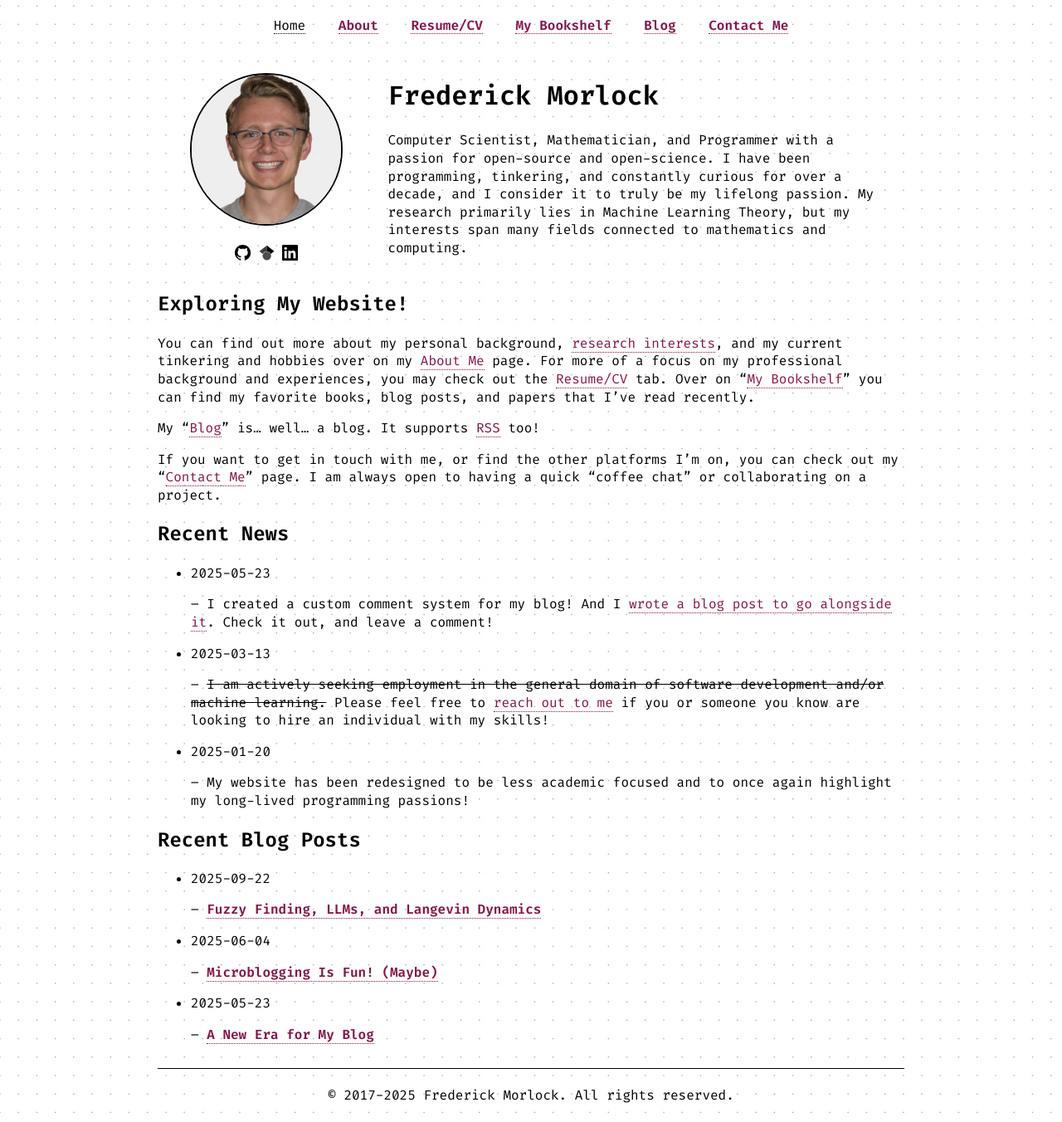
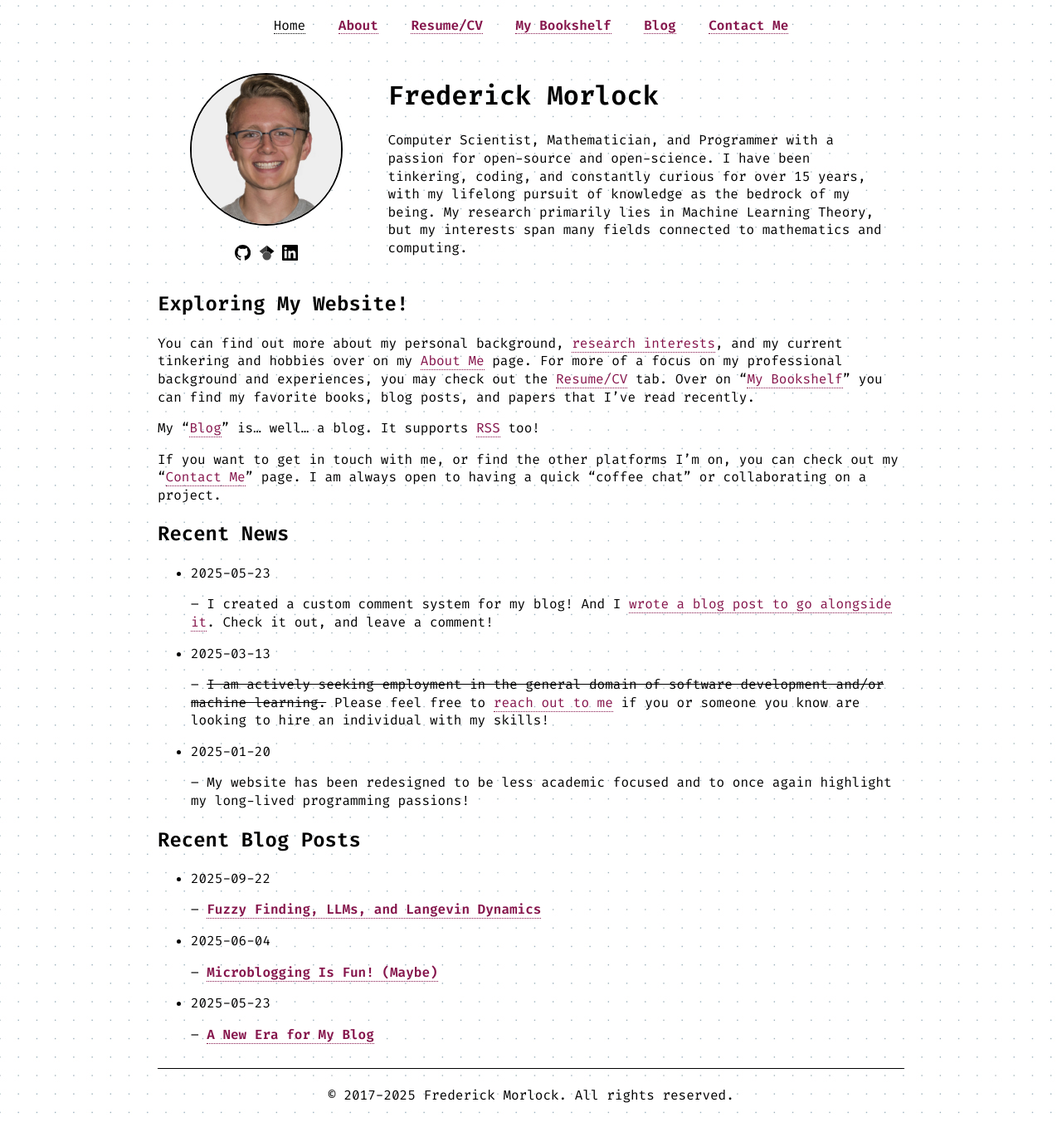
Before and after one commit to FrederickGeek8/freddy.us, a Jekyll site: the page built from index.md, in a window 1280 px wide, cut to the strip 104-1456 px from the top of the page. Shown: the whole strip at 83% size. Built offline with Jekyll 4.4.1, drawn with Linux system fonts in a browser that asks for light colours.

Commit message:
Small tweak to my personal intro

```diff
--- a/_config.yml
+++ b/_config.yml
@@ -18,7 +18,7 @@ email: me@freddy.us
 description: Tinkerer, Researcher, Programmer.
 long_description: >-
   Computer Scientist, Mathematician, and Programmer with a passion for open-source and open-science.
-  I have been programming, tinkering, and constantly curious for over a decade, and I consider it to truly be my lifelong passion.
+  I have been tinkering, coding, and constantly curious for over 15 years, with my lifelong pursuit of knowledge as the bedrock of my being.
   My research primarily lies in Machine Learning Theory, but my interests span many fields connected to mathematics and computing.
 baseurl: "" # the subpath of your site, e.g. /blog
 url: "https://freddy.us" # the base hostname & protocol for your site, e.g. http://example.com
```
